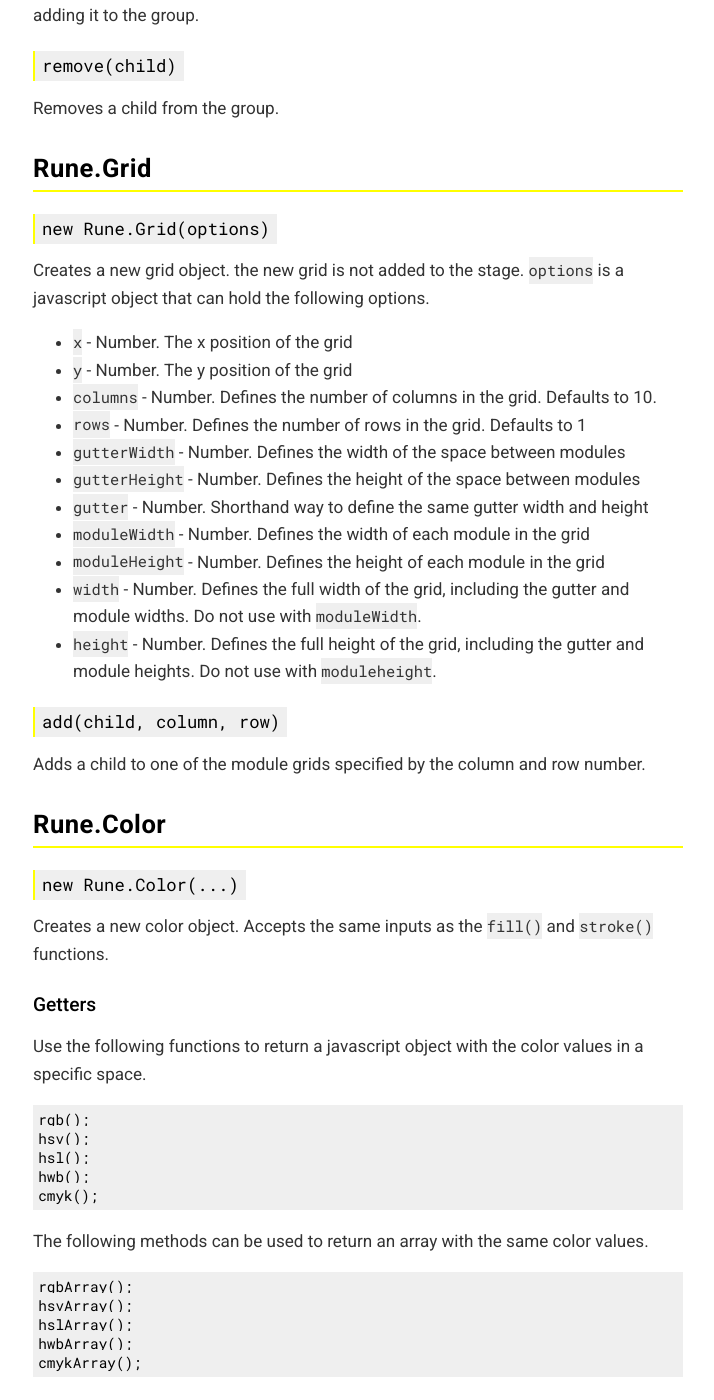
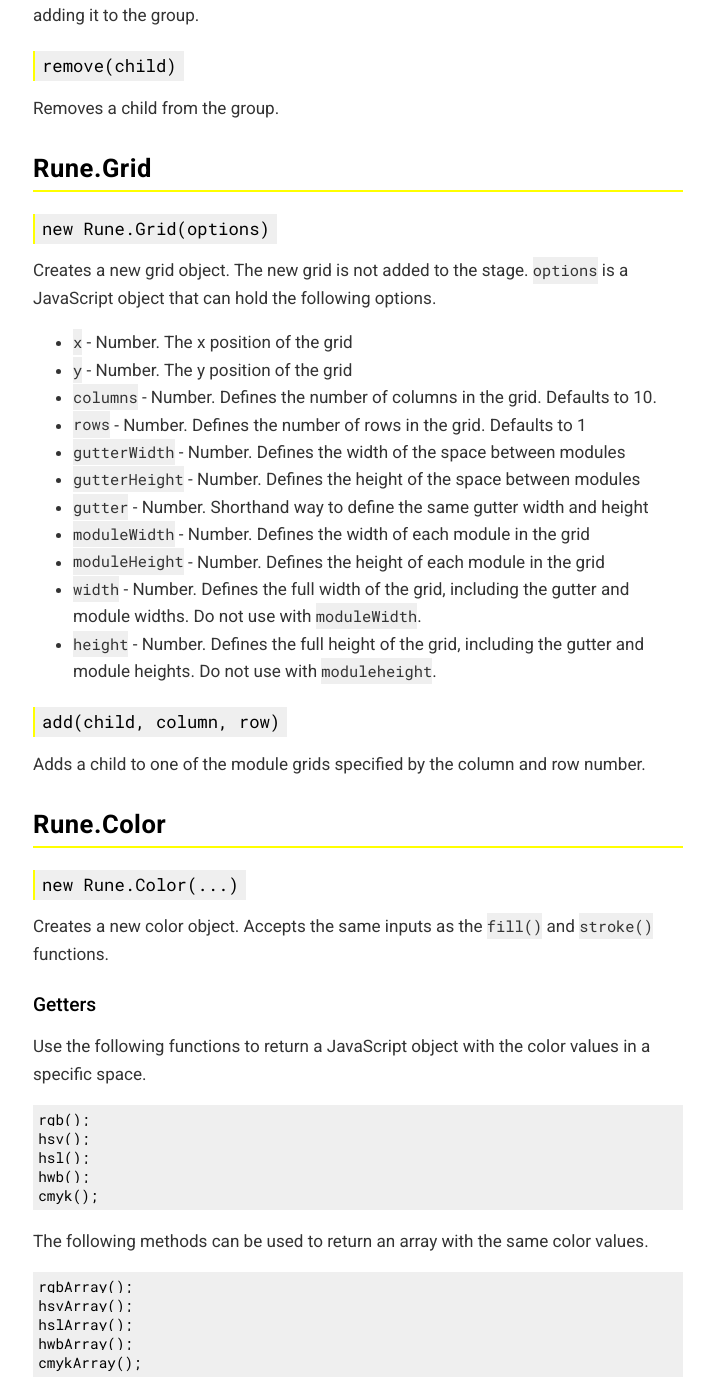
Before and after one commit to runemadsen/rune.js, a Jekyll site: the page built from documentation.md, in a window 1280 px wide and 1400 px high, scrolled down 10810 px. Shown: the whole window, without its empty margins (12-726 px from the left). Built offline with Jekyll 4.4.1, drawn with Linux system fonts in a browser that asks for light colours; nearby versions of some CDN libraries; comment, search, counter and statistics services are not loaded; some of the changed text lies outside the part shown.

Commit message:
Fix typos

````diff
--- a/documentation.md
+++ b/documentation.md
@@ -12,7 +12,7 @@
 
 ### `new Rune(options)`
 
-Creates a new instance to be used for all drawing methods. You can use multiple instances on a single page. `options` is a javascript object that can hold the following properties.
+Creates a new instance to be used for all drawing methods. You can use multiple instances on a single page. `options` is a JavaScript object that can hold the following properties.
 
 - `container` - String selector or DOM element used as container for the SVG.
 - `width` - Number. The width of the SVG
@@ -151,7 +151,7 @@
 
 ### `toPolygon(options, parent)`
 
-Converts the shape to a polygon by converting lines and curves to equally spaced vectors. `options` is a javascript object that currently only takes a single property.
+Converts the shape to a polygon by converting lines and curves to equally spaced vectors. `options` is a JavaScript object that currently only takes a single property.
 
 - `spacing` - Number. The number of pixels between each vector in the new polygon.
 
@@ -255,7 +255,7 @@
 
 ### `bounds()`
 
-Returns a javascript object with `x`, `y`, `width` and `height` properties describing the outer bounds of the polygon. This is the internal representation of the bounds, which means that the polygon `xy` values are not added to the bounds.
+Returns a JavaScript object with `x`, `y`, `width` and `height` properties describing the outer bounds of the polygon. This is the internal representation of the bounds, which means that the polygon `xy` values are not added to the bounds.
 
 ### `centroid()`
 
@@ -380,7 +380,7 @@
 
 ### `new Rune.Grid(options)`
 
-Creates a new grid object. the new grid is not added to the stage. `options` is a javascript object that can hold the following options.
+Creates a new grid object. The new grid is not added to the stage. `options` is a JavaScript object that can hold the following options.
 
 - `x` - Number. The x position of the grid
 - `y` - Number. The y position of the grid
@@ -406,7 +406,7 @@
 
 ### Getters
 
-Use the following functions to return a javascript object with the color values in a specific space.
+Use the following functions to return a JavaScript object with the color values in a specific space.
 
 ```js
 rgb();
````
Also changed, not shown: other parts of documentation.md (+2 -2 lines), index.md (+1 -1 lines).
